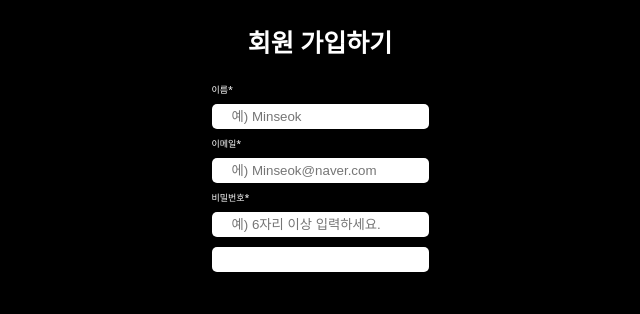
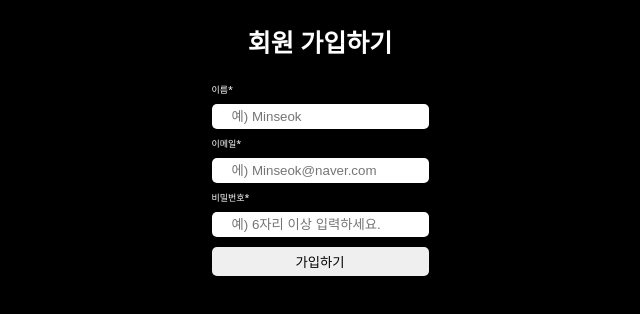
Before and after one commit to GodMinseok/2024_TypeScript, a React (Create React App) app in the folder daelimx/: page /signup in a window 1280 px wide. Shown: the top 314 px of the page, without its empty margins (320-960 px from the left). Built offline with nearby package versions, Linux system fonts and the light colour scheme; the HTML template or start-up script is replaced by a standard one.

Commit message:
Input에 type 추가 및 value 추가

```diff
--- a/daelimx/src/screens/signup.tsx
+++ b/daelimx/src/screens/signup.tsx
@@ -41,12 +41,12 @@ export default () => {
       <Title>회원 가입하기</Title>
       <Form>
         <SubTitle>이름*</SubTitle>
-        <Input placeholder="예) Minseok" />
+        <Input type="text" placeholder="예) Minseok" />
         <SubTitle>이메일*</SubTitle>
-        <Input placeholder="에) Minseok@naver.com" />
+        <Input type="email" placeholder="에) Minseok@naver.com" />
         <SubTitle>비밀번호*</SubTitle>
-        <Input placeholder="예) 6자리 이상 입력하세요." />
-        <Input />
+        <Input type="password" placeholder="예) 6자리 이상 입력하세요." />
+        <Input type="submit" value={"가입하기"} />
       </Form>
     </Container>
   );
```
